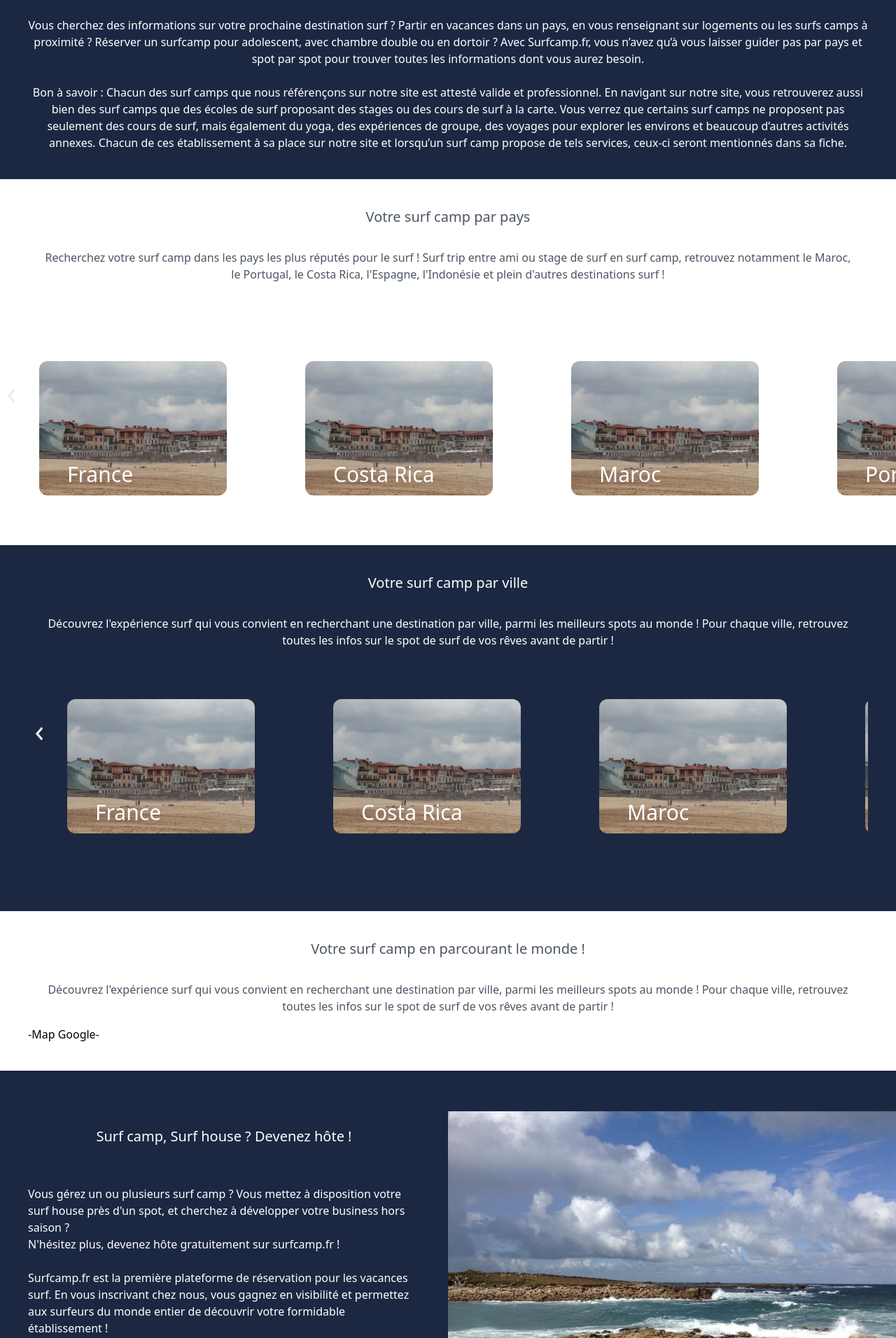
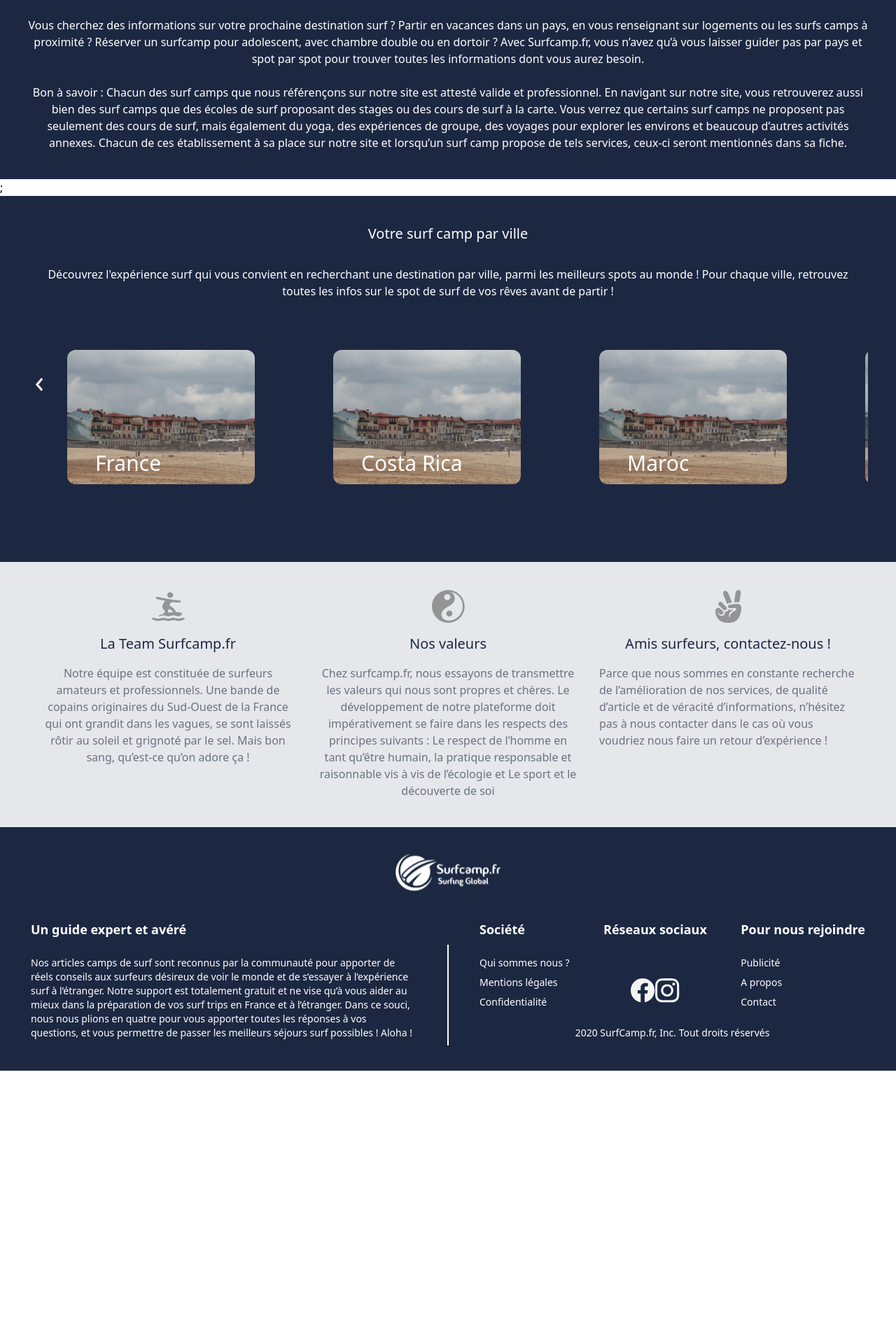
Before and after one commit to WildCodeSchool/btz-0321-p3-surfcamp, a Next.js app: page / in a window 1280 px wide. Shown: the part 888-2800 px from the top of the page at 70% size. After the commit the page ends 2418 px from the top, so only its background shows below. Built offline with nearby package versions, Linux system fonts and the light colour scheme.

Commit message:
sliced index into components

```diff
--- /dev/null
+++ b/components/CarrousselCity/CarrousselCity.tsx
@@ -0,0 +1,45 @@
+import { useState, useEffect, useCallback } from "react";
+import SliderMobile from "../slider/sliderMobile";
+import SliderDesktop from "../slider/sliderDesktop";
+
+const useMediaQuery = (width: number) => {
+  const [targetReached, setTargetReached] = useState(false);
+  const updateTarget = useCallback((e) => {
+    if (e.matches) {
+      setTargetReached(true);
+    } else {
+      setTargetReached(false);
+    }
+  }, []);
+  useEffect(() => {
+    const media = window.matchMedia(`(max-width :${width}px)`);
+    media.addListener(updateTarget);
+    if (media.matches) {
+      setTargetReached(true);
+    }
+    return () => media.removeListener(updateTarget);
+  }, []);
+  return targetReached;
+};
+
+export default function CarrousselCity(): JSX.Element {
+  const isBreakingpoint = useMediaQuery(375);
+
+  return (
+    <div>
+      <section className="bg-BlueCamp text-white p-10 text-xs sm:text-base">
+        <h2 className="flex justify-center pb-4 text-xl">
+          {`          Votre surf camp par ville
+`}{" "}
+        </h2>
+        <p className="flex text-center p-4">
+          {`  Découvrez l'expérience surf qui vous convient en recherchant une
+          destination par ville, parmi les meilleurs spots au monde ! Pour
+          chaque ville, retrouvez toutes les infos sur le spot de surf de vos
+          rêves avant de partir !`}
+        </p>
+        {isBreakingpoint ? <SliderMobile /> : <SliderDesktop />}
+      </section>
+    </div>
+  );
+}
--- /dev/null
+++ b/components/TextSEOMain/TextSEOMain.tsx
@@ -0,0 +1,38 @@
+import React from "react";
+
+export default function TextSEOMain(): JSX.Element {
+  return (
+    <div>
+      <section className="bg-BlueCamp text-white p-10 text-xs sm:text-base z-20">
+        <p className="flex text-center">
+          {`Notre site répertorie tous les tips à connaitre par pays et par spot.
+  Vous retrouverez notamment les infos concernant les auberges, les
+  hôtels, les hébergements et les commodités sur place, l’ambiance, le
+  train de vie local en fonction de la destination.`}
+        </p>
+        <br></br>
+        <p className="flex text-center">
+          {`Vous cherchez des informations sur votre prochaine destination surf ?
+  Partir en vacances dans un pays, en vous renseignant sur logements ou
+  les surfs camps à proximité ? Réserver un surfcamp pour adolescent,
+  avec chambre double ou en dortoir ? Avec Surfcamp.fr, vous n’avez qu’à
+  vous laisser guider pas par pays et spot par spot pour trouver toutes
+  les informations dont vous aurez besoin.`}
+        </p>
+        <br></br>
+        <p className="flex text-center">
+          {`Bon à savoir : Chacun des surf camps que nous référençons sur notre
+  site est attesté valide et professionnel. En navigant sur notre site,
+  vous retrouverez aussi bien des surf camps que des écoles de surf
+  proposant des stages ou des cours de surf à la carte. Vous verrez que
+  certains surf camps ne proposent pas seulement des cours de surf, mais
+  également du yoga, des expériences de groupe, des voyages pour
+  explorer les environs et beaucoup d’autres activités annexes. Chacun
+  de ces établissement à sa place sur notre site et lorsqu’un surf camp
+  propose de tels services, ceux-ci seront mentionnés dans sa fiche.`}
+        </p>
+      </section>
+      ;
+    </div>
+  );
+}
--- a/pages/index.tsx
+++ b/pages/index.tsx
@@ -1,15 +1,7 @@
-import Image from "next/image";
+import Value from "../components/value/Value";
 
-import { useState, useEffect, useCallback } from "react";
-
-import MyButton from "../components/button/MyButton";
-import Value from "../components/value/Value";
-import SliderMobile from "../components/slider/sliderMobile";
-import SliderDesktop from "../components/slider/sliderDesktop";
-
-import imgContact from "../public/imgcontact.jpg";
-
-const hostButton = { inputbutton: "DEVENIR HÔTE" };
+import TextSEOMain from "../components/TextSEOMain/TextSEOMain";
+import CarrousselCity from "../components/CarrousselCity/CarrousselCity";
 
 const valueTeam = {
   titleteam: "La Team Surfcamp.fr",
@@ -23,141 +15,12 @@ const valueTeam = {
     "Parce que nous sommes en constante recherche de l’amélioration de nos services, de qualité d’article et de véracité d’informations, n’hésitez pas à nous contacter dans le cas où vous voudriez nous faire un retour d’expérience !",
 };
 
-const useMediaQuery = (width: number) => {
-  const [targetReached, setTargetReached] = useState(false);
-  const updateTarget = useCallback((e) => {
-    if (e.matches) {
-      setTargetReached(true);
-    } else {
-      setTargetReached(false);
-    }
-  }, []);
-  useEffect(() => {
-    const media = window.matchMedia(`(max-width :${width}px)`);
-    media.addListener(updateTarget);
-    if (media.matches) {
-      setTargetReached(true);
-    }
-    return () => media.removeListener(updateTarget);
-  }, []);
-  return targetReached;
-};
-
 export default function Home(): JSX.Element {
-  const isBreakingpoint = useMediaQuery(375);
   return (
     <div>
-      {/* <section className="flex bg-no-repeat h-screen overflow-hidden bg-center bg-contain">
-        <div className="h-full">
-          {isBreakingpoint ? (
-            <Image src={bgMobile} alt="bg desktop" />
-          ) : (
-            <Image src={bgDesktop} alt="bg mobile" />
-          )}
-        </div>
-      </section> */}
-      <section className="bg-BlueCamp text-white p-10 text-xs sm:text-base z-20">
-        <p className="flex text-center">
-          {`Notre site répertorie tous les tips à connaitre par pays et par spot.
-          Vous retrouverez notamment les infos concernant les auberges, les
-          hôtels, les hébergements et les commodités sur place, l’ambiance, le
-          train de vie local en fonction de la destination.`}
-        </p>
-        <br></br>
-        <p className="flex text-center">
-          {`Vous cherchez des informations sur votre prochaine destination surf ?
-          Partir en vacances dans un pays, en vous renseignant sur logements ou
-          les surfs camps à proximité ? Réserver un surfcamp pour adolescent,
-          avec chambre double ou en dortoir ? Avec Surfcamp.fr, vous n’avez qu’à
-          vous laisser guider pas par pays et spot par spot pour trouver toutes
-          les informations dont vous aurez besoin.`}
-        </p>
-        <br></br>
-        <p className="flex text-center">
-          {`Bon à savoir : Chacun des surf camps que nous référençons sur notre
-          site est attesté valide et professionnel. En navigant sur notre site,
-          vous retrouverez aussi bien des surf camps que des écoles de surf
-          proposant des stages ou des cours de surf à la carte. Vous verrez que
-          certains surf camps ne proposent pas seulement des cours de surf, mais
-          également du yoga, des expériences de groupe, des voyages pour
-          explorer les environs et beaucoup d’autres activités annexes. Chacun
-          de ces établissement à sa place sur notre site et lorsqu’un surf camp
-          propose de tels services, ceux-ci seront mentionnés dans sa fiche.`}
-        </p>
-      </section>
-      <section className="text-gray-600 p-10 text-xs sm:text-base">
-        <h2 className="flex justify-center pb-4 text-xl">
-          {`          Votre surf camp par pays
-`}{" "}
-        </h2>
-        <p className="flex text-center p-4">
-          {`   Recherchez votre surf camp dans les pays les plus réputés pour le surf
-          ! Surf trip entre ami ou stage de surf en surf camp, retrouvez
-          notamment le Maroc, le Portugal, le Costa Rica, l'Espagne, l'Indonésie
-          et plein d'autres destinations surf !`}
-        </p>
-      </section>
-      <section>
-        {isBreakingpoint ? <SliderMobile /> : <SliderDesktop />}
-      </section>
-      <section className="bg-BlueCamp text-white p-10 text-xs sm:text-base">
-        <h2 className="flex justify-center pb-4 text-xl">
-          {`          Votre surf camp par ville
-`}{" "}
-        </h2>
-        <p className="flex text-center p-4">
-          {`  Découvrez l'expérience surf qui vous convient en recherchant une
-          destination par ville, parmi les meilleurs spots au monde ! Pour
-          chaque ville, retrouvez toutes les infos sur le spot de surf de vos
-          rêves avant de partir !`}
-        </p>
-        {isBreakingpoint ? <SliderMobile /> : <SliderDesktop />}
-      </section>
+      <TextSEOMain />
+      <CarrousselCity />
 
-      <section className="hidden sm:block p-10 text-xs sm:text-base ">
-        <h2 className="flex justify-center pb-4 text-xl text-gray-600">
-          {`          Votre surf camp en parcourant le monde !
-`}{" "}
-        </h2>
-        <p className="flex text-center p-4 text-gray-600">
-          {` Découvrez l'expérience surf qui vous convient en recherchant une
-          destination par ville, parmi les meilleurs spots au monde ! Pour
-          chaque ville, retrouvez toutes les infos sur le spot de surf de vos
-          rêves avant de partir !`}
-        </p>
-        <p>{`-Map Google-`}</p>
-      </section>
-      <section className="bg-BlueCamp text-white  text-xs sm:text-base flex flex-col sm:flex-row">
-        <div className="sm:w-1/2 p-10 sm:flex sm:flex-col sm:items-center">
-          <h2 className="flex justify-center pb-4 text-xl text-center sm:pt-10">
-            {` Surf camp, Surf house ? Devenez hôte !`}
-          </h2>
-          <p className="flex text-left sm:pt-10">
-            {`  Vous gérez un ou plusieurs surf camp ? Vous mettez à disposition
-            votre surf house près d'un spot, et cherchez à développer votre
-            business hors saison ?`}{" "}
-            <br />{" "}
-            {`N'hésitez plus, devenez hôte
-            gratuitement sur surfcamp.fr !`}
-            <br />
-            <br />
-            {` Surfcamp.fr est la première plateforme de réservation pour
-            les vacances surf. En vous inscrivant chez nous, vous gagnez en
-            visibilité et permettez aux surfeurs du monde entier de découvrir
-            votre formidable établissement !`}{" "}
-            <br />
-            {`   Vous n'avez qu'à cliquer sur le bouton ci-dessous et vous laisser
-            guider par le formulaire d'inscription.`}
-          </p>
-          <br />
-          <div className="flex justify-center pt-10">
-            <MyButton {...hostButton} />
-          </div>
-        </div>
-        <div className="sm:w-1/2 flex items-center justify-center">
-          <Image src={imgContact} alt="background surf image" />
-        </div>
-      </section>
       <section className="sm:justify-evenly">
         <Value {...valueTeam} />
       </section>
```
